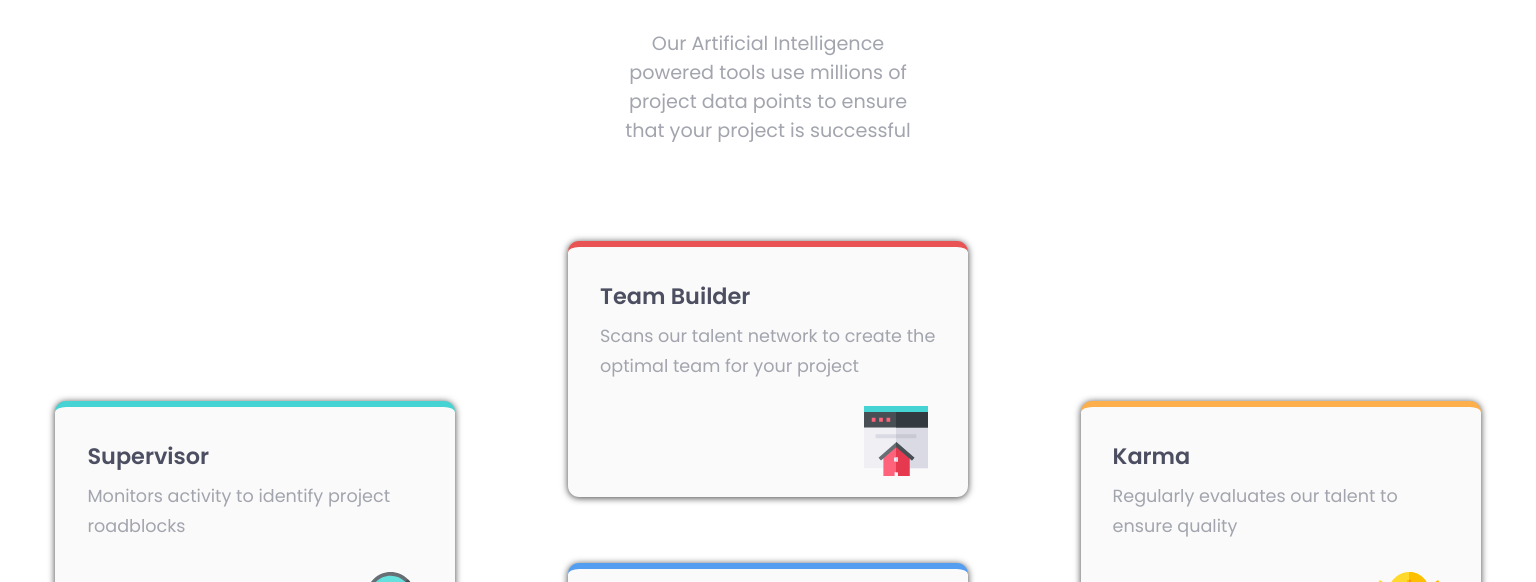
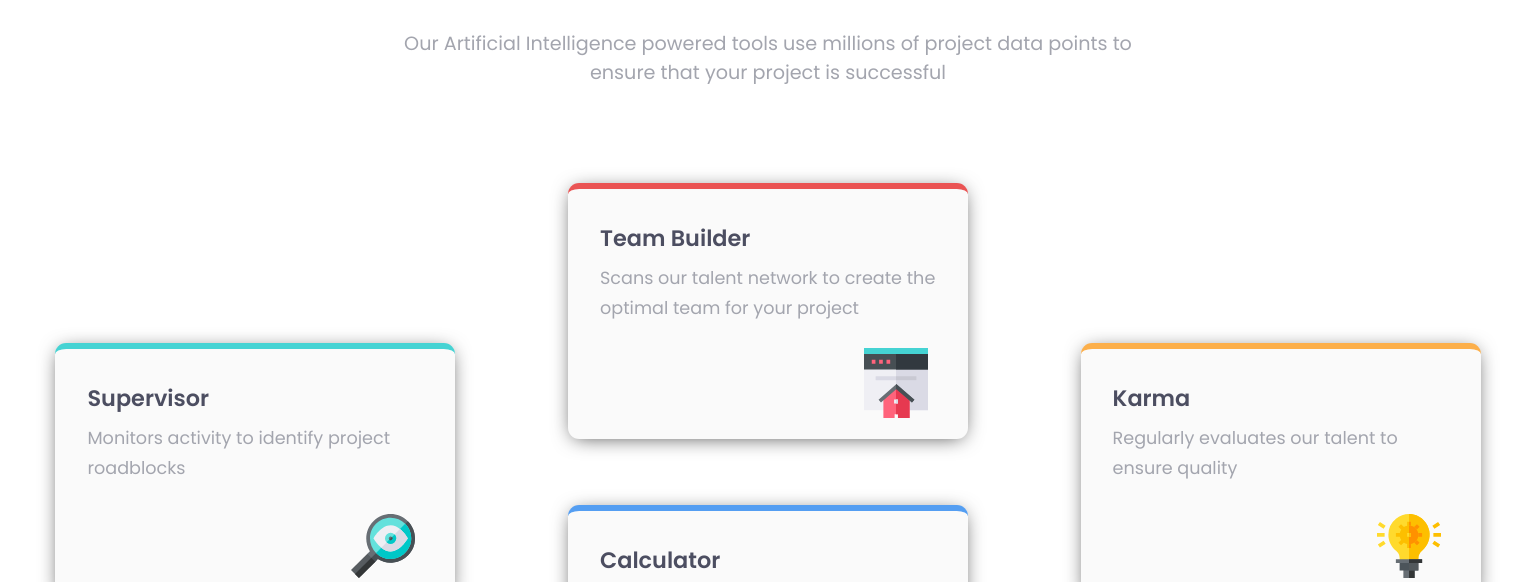
Before and after one commit to TheCoderGuru/four-card-feature-section, a website: page src/index.html in a window 1536 px wide. Shown: the part 163-745 px from the top of the page. Drawn offline with nearby package versions, Linux system fonts and the light colour scheme; files that its build step writes are made by us from their sources.

Commit message:
Fixed the padding on the description and lightened the box-shadow on the cards

```diff
--- a/src/sass/style.scss
+++ b/src/sass/style.scss
@@ -53,7 +53,7 @@ body {
     width: 25em;
     margin-inline: auto;
     border-radius: 0.7em;
-    box-shadow: 0px 1px 7px 0px rgba(0, 0, 0, 0.75);
+    box-shadow: 0px 3px 20px -5px rgb(0 0 0 / 75%);
     position: relative;
     overflow: hidden;
     margin-block-start: 4em;
@@ -103,7 +103,7 @@ body {
 
 @media only screen and ( min-width: 1440px ){
     .container__description{
-      padding-inline: 32em;
+      padding-inline: 21em;
     }
   .container__cards{
         display: grid;
```
